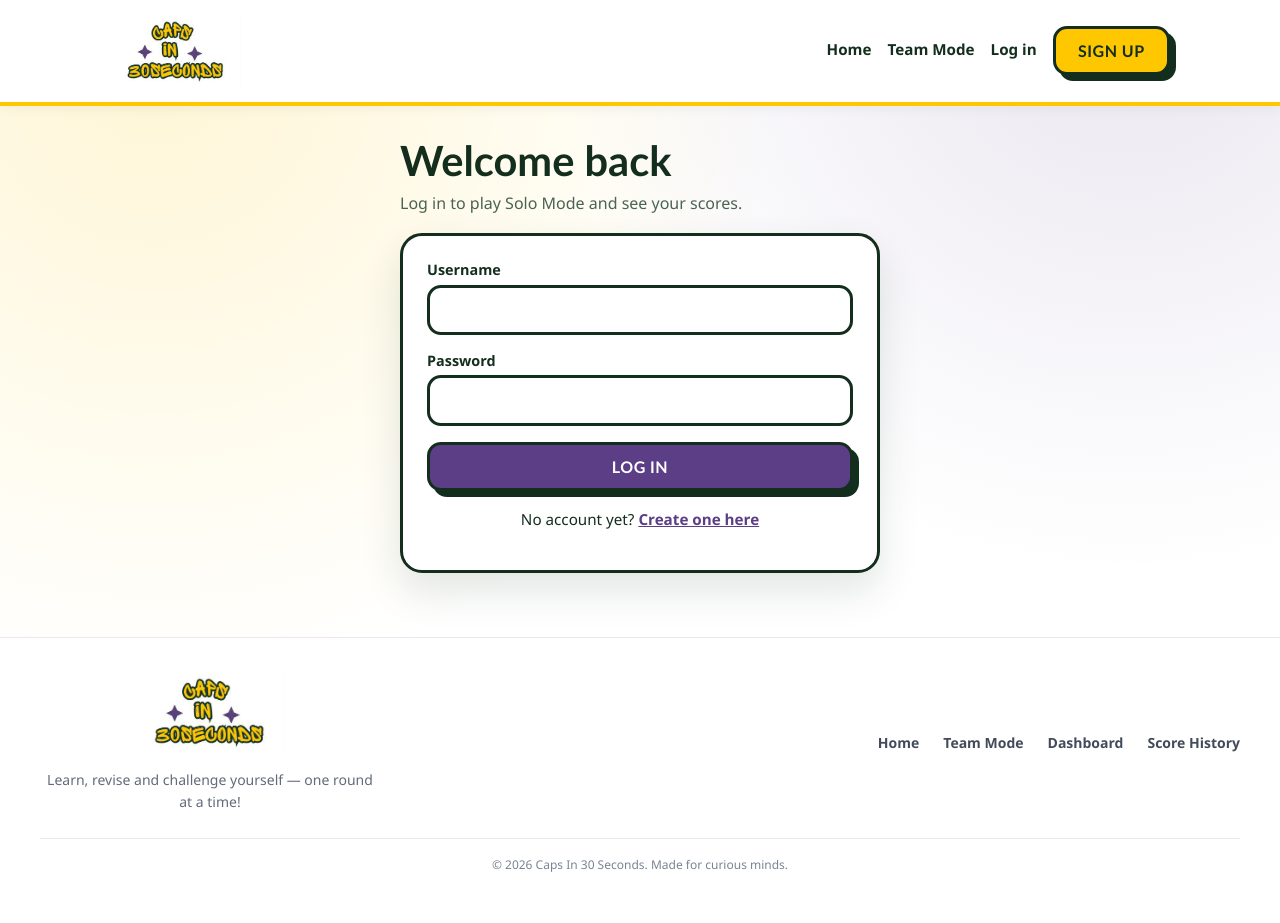
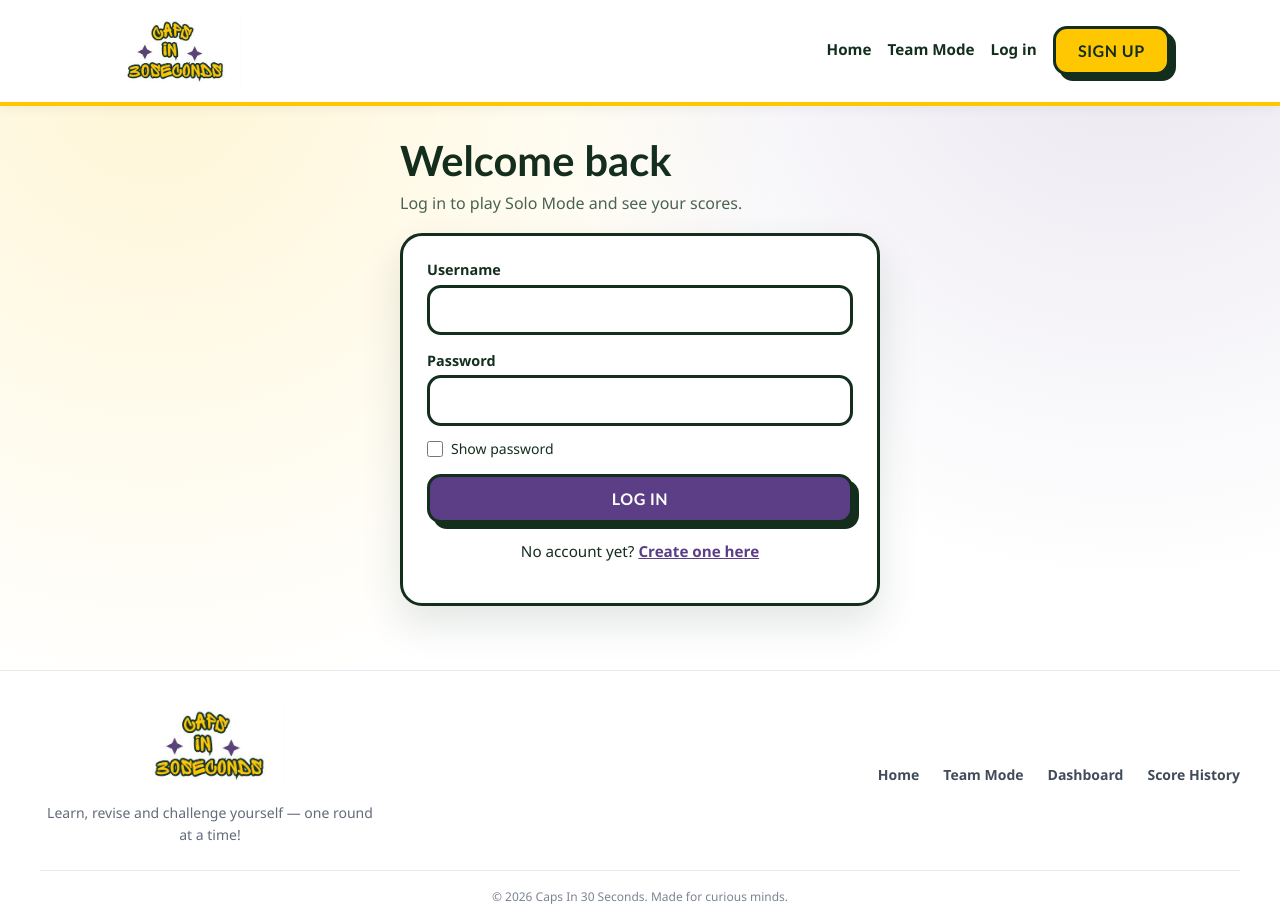
Before and after one commit to Tsholo705/caps-in-30-frontend, a React (Vite) app: page /login in a window 1280 px wide. Before the commit the page ends 890 px from the top, so only its background shows below. Built offline with nearby package versions, Linux system fonts and the light colour scheme.

Commit message:
Add Show password checkbox

```diff
--- a/src/pages/Login.jsx
+++ b/src/pages/Login.jsx
@@ -2,11 +2,12 @@ import { useState } from "react";
 import { Link, useNavigate } from "react-router-dom";
 import Button from "../components/Button.jsx";
 import { useAuth } from "../context/AuthContext.jsx";
+import "../styles/passwordToggle.css";
 
 export default function Login() {
   const { login } = useAuth();
   const navigate = useNavigate();
-
+  const [showPassword, setShowPassword] = useState(false);
   const [username, setUsername] = useState("");
   const [password, setPassword] = useState("");
   const [error, setError] = useState("");
@@ -60,13 +61,24 @@ export default function Login() {
           </label>
           <input
             id="login-password"
-            type="password"
+            type={showPassword ? "text" : "password"}
             className="form-input"
             value={password}
             onChange={function (e) {
               setPassword(e.target.value);
             }}
           />
+          <div className="password-toggle">
+            <input
+              id="show-password"
+              type="checkbox"
+              checked={showPassword}
+              onChange={function (e) {
+                setShowPassword(e.target.checked);
+              }}
+            />
+            <label htmlFor="show-password">Show password</label>
+          </div>
         </div>
 
         <Button type="submit" variant="primary" block disabled={busy}>
--- /dev/null
+++ b/src/styles/passwordToggle.css
@@ -0,0 +1,21 @@
+.password-toggle {
+  display: flex;
+  align-items: center;
+  gap: 8px;
+  margin-top: 8px;
+  font-size: 14px;
+  cursor: pointer;
+}
+
+.password-toggle input[type="checkbox"] {
+  width: 16px;
+  height: 16px;
+  margin: 0;
+  cursor: pointer;
+  accent-color: #2563eb;
+}
+
+.password-toggle label {
+  cursor: pointer;
+  user-select: none;
+}
```
